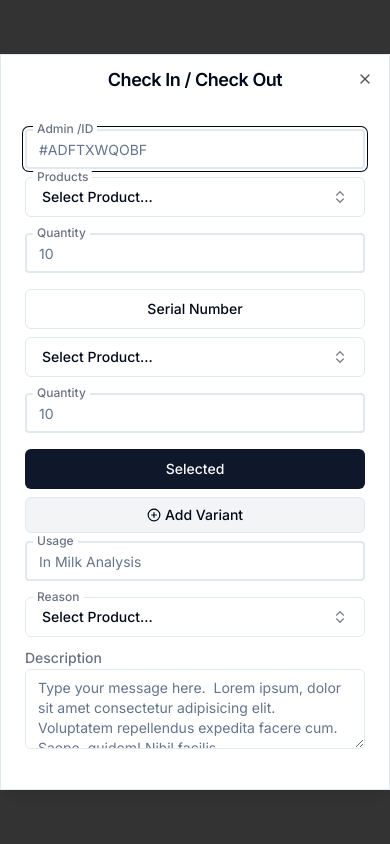
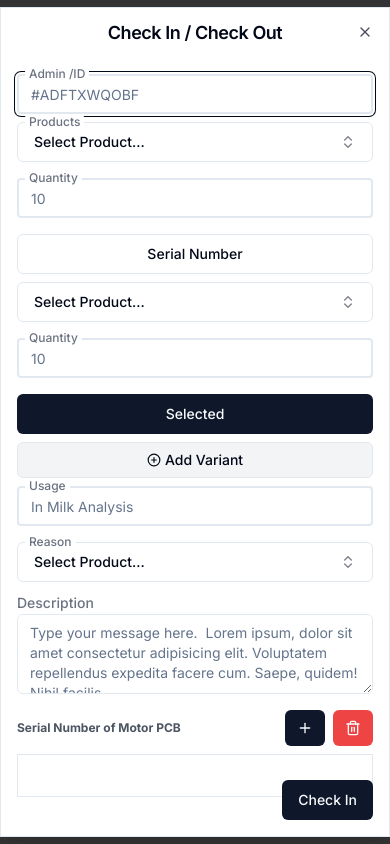
Before and after one commit to riteshk-007/Modal-, a Next.js app: page / in a window 390 px wide. Both pictures are taken after a click on the button "Manage Inventory". Built offline with nearby package versions, Linux system fonts and the light colour scheme.

Commit message:
chore: Update InventoryModal to include Trash2 button and improve responsiveness

```diff
--- a/app/components/InventoryModal.js
+++ b/app/components/InventoryModal.js
@@ -10,7 +10,7 @@ import {
 import { Input } from "@/components/ui/input";
 import { Label } from "@/components/ui/label";
 import { useState } from "react";
-import { Check, ChevronsUpDown, PlusCircle } from "lucide-react";
+import { Check, ChevronsUpDown, Plus, PlusCircle, Trash2 } from "lucide-react";
 
 import { cn } from "@/lib/utils";
 import {
@@ -97,7 +97,7 @@ active:border-b-[2px] active:brightness-90 active:translate-y-[2px] hover:bg-blu
           <DialogTitle>Check In / Check Out</DialogTitle>
         </DialogHeader>
         <div className="flex items-center justify-center md:flex-row flex-col ">
-          <div className="my-2 md:my-4 w-full md:w-9/12 p-2 md:p-5">
+          <div className="my-2 md:my-4 w-full md:w-9/12  md:p-5">
             {/* Admin /Id  Input */}
             <div className="relative my-2 md:my-4">
               <Label
@@ -309,7 +309,25 @@ active:border-b-[2px] active:brightness-90 active:translate-y-[2px] hover:bg-blu
               />
             </div>
           </div>
-          <div className="w-full md:w-1/4 h-full"></div>
+          <div className="w-full md:w-1/4 h-full">
+            <div className="flex w-full justify-between items-center">
+              <h2 className="text-xs font-bold text-gray-600">
+                Serial Number of Motor PCB
+              </h2>
+              <div className="flex items-center justify-between gap-2">
+                <Button variant="default" size="sm">
+                  <Plus className="h-4 w-4" />
+                </Button>
+                <Button variant="destructive" size="sm">
+                  <Trash2 className="h-4 w-4" />
+                </Button>
+              </div>
+            </div>
+            <div className="w-full border my-2 h-[80%] overflow-hidden overflow-y-auto"></div>
+          </div>
+        </div>
+        <div className="w-full flex items-center justify-end">
+          <Button className="cursor-pointer md:w-1/4 ">Check In</Button>
         </div>
       </DialogContent>
     </Dialog>
```
